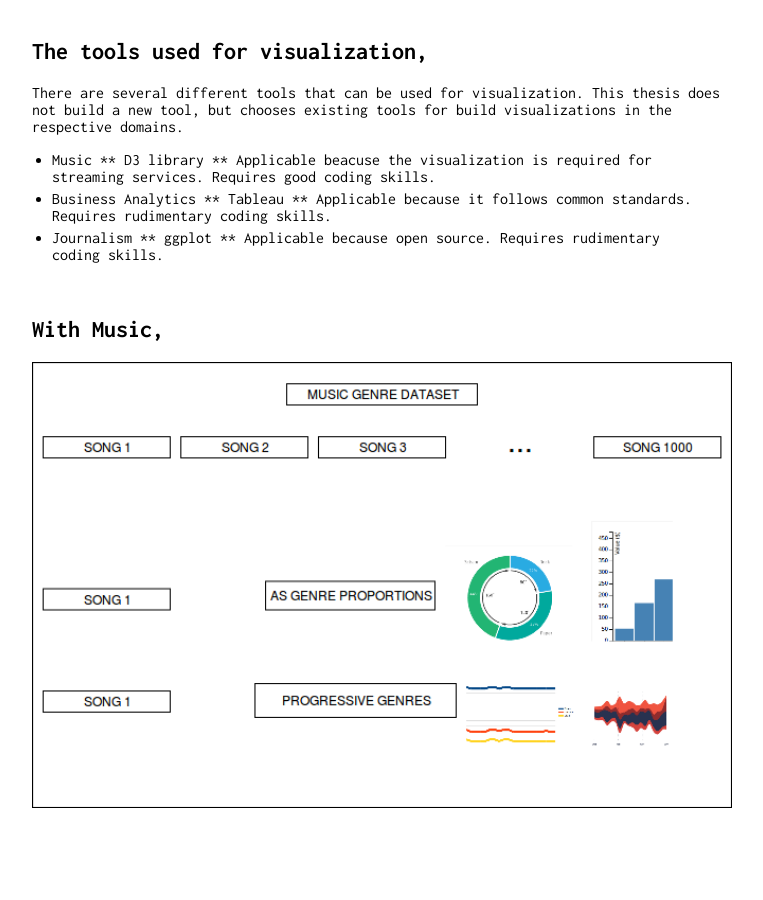
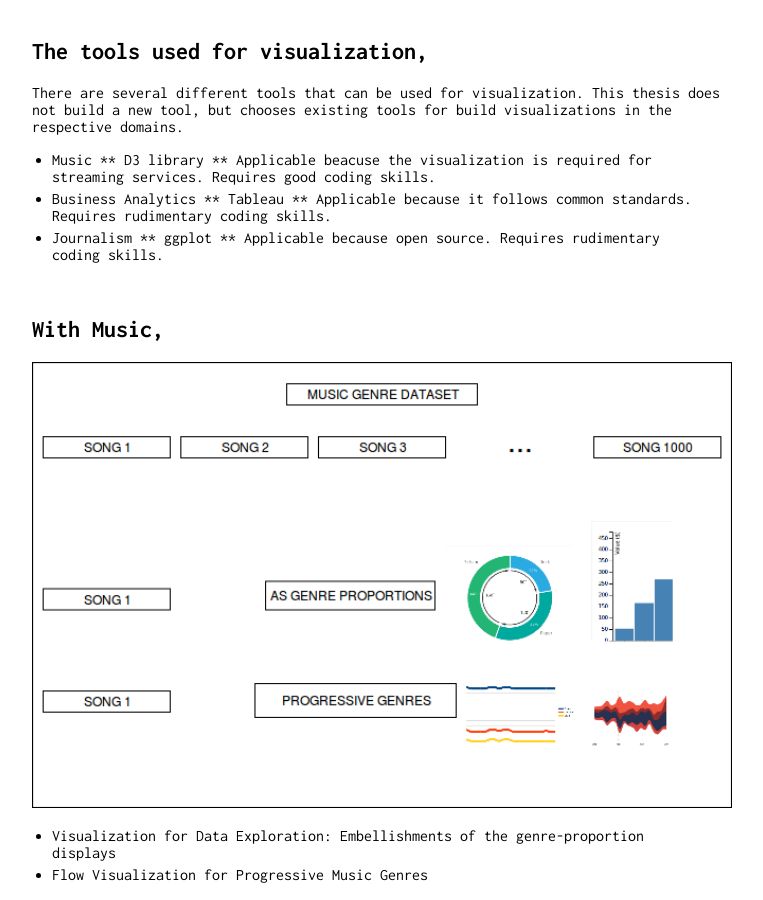
Before and after one commit to panda-swaroop/panda-swaroop.github.io, a Jekyll site: the page built from index.md, in a window 1280 px wide and 900 px high, scrolled down 650 px. Shown: the whole window, without its empty margins (258-1021 px from the left). Built offline with Jekyll 4.4.1, drawn with Linux system fonts in a browser that asks for light colours; before the commit the page ends 1511 px from its top, so only the background shows below that.

Commit message:
Update index.md

```diff
--- a/index.md
+++ b/index.md
@@ -53,4 +53,6 @@ There are several different tools that can be used for visualization. This thesi
 
 <img src="Image2.png">
 
+* Visualization for Data Exploration: Embellishments of the genre-proportion displays
+* Flow Visualization for Progressive Music Genres
 <br><br>
```
